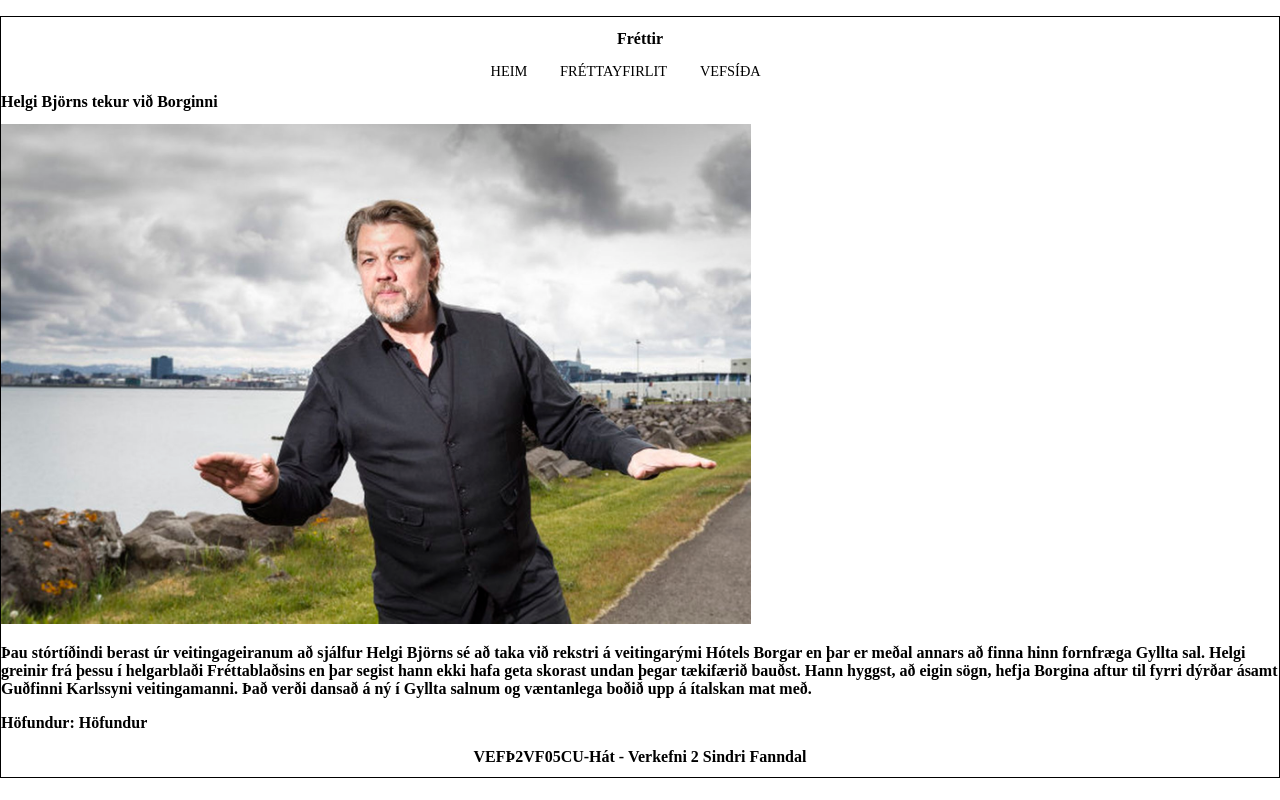
After one commit to sindrifj/vef2vf, a Flask app: page /frett/1 in a window 1280 px wide. The commit adds this page. Run offline with Flask 2, Linux system fonts and the light colour scheme.

Commit message:
verk2 lokið

```diff
--- a/Verkefni-2/app.py
+++ b/Verkefni-2/app.py
@@ -1,6 +1,12 @@
-from flask import Flask, render_template
+from flask import Flask, render_template #fá render template
 from markupsafe import escape
-
+#Listi fyrir frettir á fréttasíðu
+frettir = [
+    ["0","Latur og kæru­laus","Wim Kieft, fyrr­ver­andi landsliðsmaður Hol­lands í knatt­spyrnu, skaut föst­um skot­um að Virgil van Dijk, varn­ar­manni Li­verpool, í viðtali við hol­lenska miðil­inn De Tel­egra­af á dög­un­um. Kieft er 57 ára gam­all í dag  en hann lék með liðum á borð við Ajax, Tor­ino, PSV og Bordeaux á sín­um ferli og þá lék hann 42 lands­leiki fyr­ir Hol­land frá 1981 til 1993. Van Dijk virk­ar eins og hann sé með haus­inn ein­hversstaðar allt ann­arsstaðar en hann á að vera,“ sagði Kieft í sam­tali við hol­lenska miðil­inn.\nHann hag­ar sér eins og út­brunn­in stjarna, bæði með Li­verpool og hol­lenska landsliðinu og mér finnst hann ekki leggja nærri því jafn mikið á sig og liðsfé­lag­ar hans gera í leikj­um. Hann er latur og kæru­laus í þokka­bót og hleyp­ur oft á tíðum frá bolta­mann­in­um í stað þess að gefa sig all­an í tæk­ling­arn­ar.\nÞað tók miðvörðinn lang­an tíma að kom­ast í fremstu röð en hann hef­ur verið einn sá besti und­an­far­in tvö tíma­bil. Hann má ekki hætta núna og þarf að halda áfram að vera gagn­rýn­inn á sjálf­an sig. Hann þarf að stíga upp og það þarf að hrista hann dug­lega því hann hef­ur verið langt frá sínu besta í fyrstu tveim­ur leikj­um tíma­bils­ins með Li­verpool,“ bætti Kieft við.","Höfundur"],
+    ["1","Helgi Björns tek­ur við Borg­inni","Þau stórtíðindi ber­ast úr veit­inga­geir­an­um að sjálf­ur Helgi Björns sé að taka við rekstri á veit­inga­rými Hót­els Borg­ar en þar er meðal ann­ars að finna hinn forn­fræga Gyllta sal. Helgi grein­ir frá þessu í helgar­blaði Frétta­blaðsins en þar seg­ist hann ekki hafa geta skor­ast und­an þegar tæki­færið bauðst. Hann hyggst, að eig­in sögn, hefja Borg­ina aft­ur til fyrri dýrðar ásamt Guðfinni Karls­syni veit­inga­manni. Það verði dansað á ný í Gyllta saln­um og vænt­an­lega boðið upp á ít­alsk­an mat með.","Höfundur"],
+    ["2","Safn­plata með lög­um Ragga Bjarna kom­in út","Í dag kom út safn­plata sem inni­held­ur 45 lög í flutn­ingi Ragn­ars Bjarna­son­ar frá glæsi­leg­um 65 ára ferli hans. Plat­an ber titil­inn Þannig týn­ist tím­inn: Vin­sæl­ustu lög Ragga Bjarna. 22. sept­em­ber er fæðing­ar­dag­ur Ragn­ars en hann hefði orðið 86 ára í dag. Ragn­ar lést þann 25. fe­brú­ar á þessu ári 85 ára að aldri. Plat­an verður fyrst um sinn aðgengi­leg á Spotify og öðrum streym­isveit­um en þegar nær dreg­ur jól­um kem­ur hún út á vínyl og geisladiski.","Höfundur"],
+    ["3","Karl kall­ar eft­ir Mars­hall-aðstoð við um­hverfið","Karl Bretaprins kall­ar eft­ir því að heim­ur­inn setji sig í stríðsstell­ing­ar til þess að tak­ast á við lofts­lags­vána. Í ávarpi sínu á lofts­lagsviku New York-borg­ar sagði Karl að sú yf­ir­vof­andi hætta sem lofts­lags­vá­in skapaði, sem og tap líf­fræðilegs fjöl­breyti­leika, myndi áhrif kór­ónu­veirufar­ald­urs­ins að engu gera.","Höfundur"]
+]
 app = Flask(__name__)
 
 @app.route("/")
@@ -11,18 +17,28 @@ def home():
 def ahluti():
     return render_template("kennitala.html")
 
-@app.route("/kt/<kt>") #seinni kt kemur fra kennitala template
-def ktalan(kt): # setjum kt inn þarna til að vinna með það
+@app.route("/b-hluti")
+def bhluti():
+    return render_template("frettir.html", frettir=frettir)
+
+@app.route("/frett/<int:id>")
+def frett(id):
+    return render_template("frett.html",frett=frettir[id],nr=id)
+
+@app.route("/ktala/<kt>") #seinni kt kemur fra kennitala template
+def ktalan(kt): # setjum kt inn i þettana streng
     summa = 0
     for item in kt:
         summa = summa + int(item) #þurfum að breita í int því allt er strengur enþá
     return render_template("ktsum.html",kt=kt,summa=summa) # skilar bæði kt og summu
 
+@app.errorhandler(404)
+def pagenotfound(error):
+    return render_template("pagenotfound.html"), 404
 
-@app.route('/user/<username>')
-def show_user_profile(username):
-    # show the user profile for that user
-    return 'User %s' % escape(username)
+@app.errorhandler(500)
+def servererror(error):
+    return render_template("servererror.html"), 500
 
 if __name__ == '__main__':
     app.run(debug=True, use_reloader=True)
--- /dev/null
+++ b/Verkefni-2/static/styles.css
@@ -0,0 +1,42 @@
+body {
+    max-width: 80em;
+    border: 1px solid black;
+    margin: 1em auto;
+
+}
+h1{
+    font-size: 1em;
+}
+nav{
+    text-align: center;
+}
+nav a{
+    text-decoration: none;
+    color: black;
+    padding-right: 2em;
+    font-size: 0.9em;
+}
+
+nav a:hover{
+
+    color: red;
+
+}
+
+.villa404 {
+    float: center;
+    margin: 10%;
+}
+.villa404 h1{
+    color: red;
+    font-weight: bold;
+    text-align: center;
+    font-size: 4em;
+}
+h2{
+    text-align: center;
+    font-size: 1em;
+}
+.fotur{
+    text-align: center;
+}
--- /dev/null
+++ b/Verkefni-2/templates/base.html
@@ -0,0 +1,18 @@
+<!DOCTYPE html>
+<html lang="is">
+<head>
+    <meta charset="UTF-8">
+    <meta name="viewport" content="width=device-width, initial-scale=1.0">
+    <!-- opna block með blcok og loka með endblock -->
+    <title>{%block title%} <h1>vef</h1> {%endblock%}</title>
+    <link rel="stylesheet" href="/static/styles.css">
+</head>
+<body>
+    {%include "haus.html" ignore missing%}
+<main>
+    {% block content %}
+    {% endblock %}
+</main>
+    {%include "fotur.html" ignore missing%}
+</body>
+</html>
--- /dev/null
+++ b/Verkefni-2/templates/bhluti.html
@@ -0,0 +1,4 @@
+{% block content %}
+    <h1>B hluti</h1>
+    <p><a href="/"> forsíða</a><p>
+{% endblock %}
--- /dev/null
+++ b/Verkefni-2/templates/fotur.html
@@ -0,0 +1,3 @@
+<div class="fotur">
+<h1>VEFÞ2VF05CU-Hát - Verkefni 2 Sindri Fanndal </h1>
+</div>
--- /dev/null
+++ b/Verkefni-2/templates/frett.html
@@ -0,0 +1,19 @@
+{%extends "base.html"%}
+{% block content %}
+    <h1>
+
+        <main class="row">
+            <section>
+                <h1>{{frett[1] }}</h1>
+                <img src="/static/mynd{{nr}}.jpg" height="500">
+            </section>
+            <section>
+                <p>
+                    {{ frett[2] }}
+                </p>
+                <p>
+                    Höfundur: {{ frett[3] }}
+                </p>
+            </section>
+        </main>
+{% endblock %}
--- /dev/null
+++ b/Verkefni-2/templates/haus.html
@@ -0,0 +1,7 @@
+<h2>Fréttir</h2>
+<nav>
+    <a href="/">HEIM</a>
+        <a href="/b-hluti">FRÉTTAYFIRLIT</a>
+        <a href="/ekkert">VEFSÍÐA</a>
+
+</nav>
--- a/Verkefni-2/templates/kennitala.html
+++ b/Verkefni-2/templates/kennitala.html
@@ -1,7 +1,8 @@
 {% block content %}
     <h1>Verkefni 2 - VEF2</h1>
     <h2>þversumma kennitölu</h2>
-    <p>Jón Jónsson: <a href="/kt/1234567">1234567</a></p>
+    <p>Sigurður: <a href="/ktala/1234567">0201881539</a></p>
+    <p>Jón: <a href="/ktala/1234567">0905911539</a></p>
+    <p>Einar: <a href="/ktala/1234567">0305901539</a></p>
     <p></p>
-    <p><a href="/"> forsíða</a><p>
 {% endblock %}
--- /dev/null
+++ b/Verkefni-2/templates/servererror.html
@@ -0,0 +1,6 @@
+{%block title%}villa 500{%endblock%}
+
+
+{% block content %}
+<h1>Villa síða finst ekki</h1>
+{% endblock %}
```
Also changed, not shown: Verkefni-2/templates/frettir.html (added, +17 -0 lines), Verkefni-2/templates/ktsum.html (+7 -2 lines), Verkefni-2/templates/pagenotfound.html (added, +9 -0 lines), README.md, Verkefni-2/static/mynd0.jpg (added), Verkefni-2/static/mynd1.jpg (added), Verkefni-2/static/mynd2.jpg (added), Verkefni-2/static/mynd3.jpg (added).
